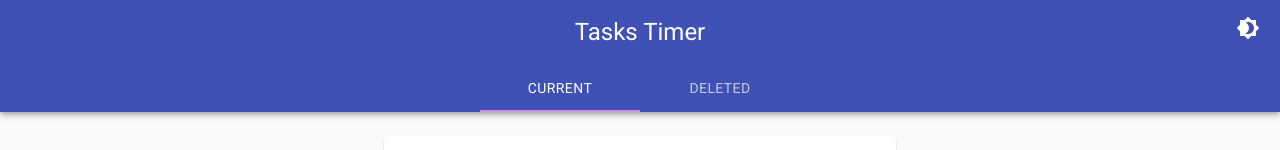
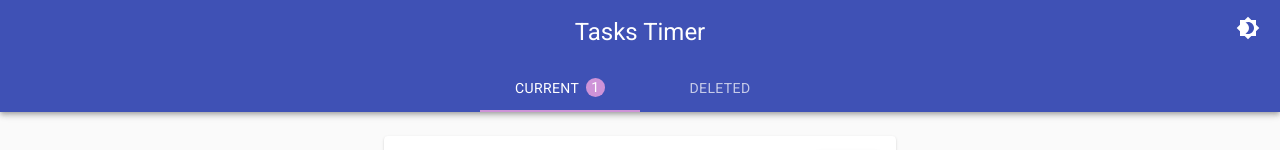
Before and after one commit to bogdan2341/task-timer, a React (Create React App) app: page / in a window 1280 px wide. Both pictures are taken after a click on the button 848 px from the left and 180 px from the top of the page. Shown: the top 150 px of the page. Built offline with nearby package versions, Linux system fonts and the light colour scheme.

Commit message:
Add counters for timers

```diff
--- a/src/components/AppBar/AppBar.js
+++ b/src/components/AppBar/AppBar.js
@@ -8,9 +8,15 @@ import {
 } from "@material-ui/core";
 import { useSelector } from "react-redux";
 import ToggleDarkModeButton from "../ToggleDarkModeButton";
+import TabLabel from "./TabLabel";
 
 function AppBar({ tabValue, tabChangeHandler }) {
   const isDark = useSelector(({ settings }) => settings.isDark);
+  const timers = useSelector(({ timersStore }) => timersStore.timers);
+  const deletedTimers = useSelector(
+    ({ timersStore }) => timersStore.deletedTimers
+  );
+
   const theme = useTheme();
   return (
     <AppBarMUI
@@ -29,8 +35,10 @@ function AppBar({ tabValue, tabChangeHandler }) {
         indicatorColor="secondary"
         centered
       >
-        <Tab label="Current" />
-        <Tab label="Deleted" />
+        <Tab label={<TabLabel count={timers.length} title="Current" />} />
+        <Tab
+          label={<TabLabel count={deletedTimers.length} title="Deleted" />}
+        />
       </Tabs>
     </AppBarMUI>
   );
--- /dev/null
+++ b/src/components/AppBar/TabLabel.js
@@ -0,0 +1,24 @@
+import { useTheme } from "@material-ui/core";
+
+function TabLabel({ count, title }) {
+  const theme = useTheme();
+  return (
+    <div>
+      {title}
+      {!!count && (
+        <span
+          style={{
+            backgroundColor: theme.palette.secondary.main,
+            borderRadius: "50%",
+            padding: ".1em .4em",
+            marginLeft: ".4rem",
+          }}
+        >
+          {count}
+        </span>
+      )}
+    </div>
+  );
+}
+
+export default TabLabel;
```
